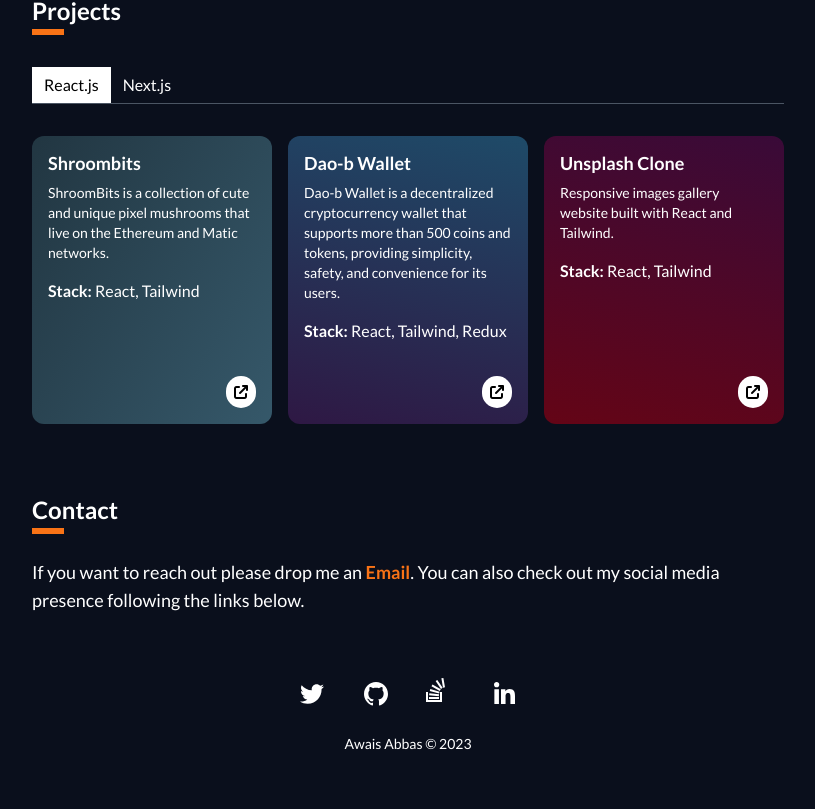
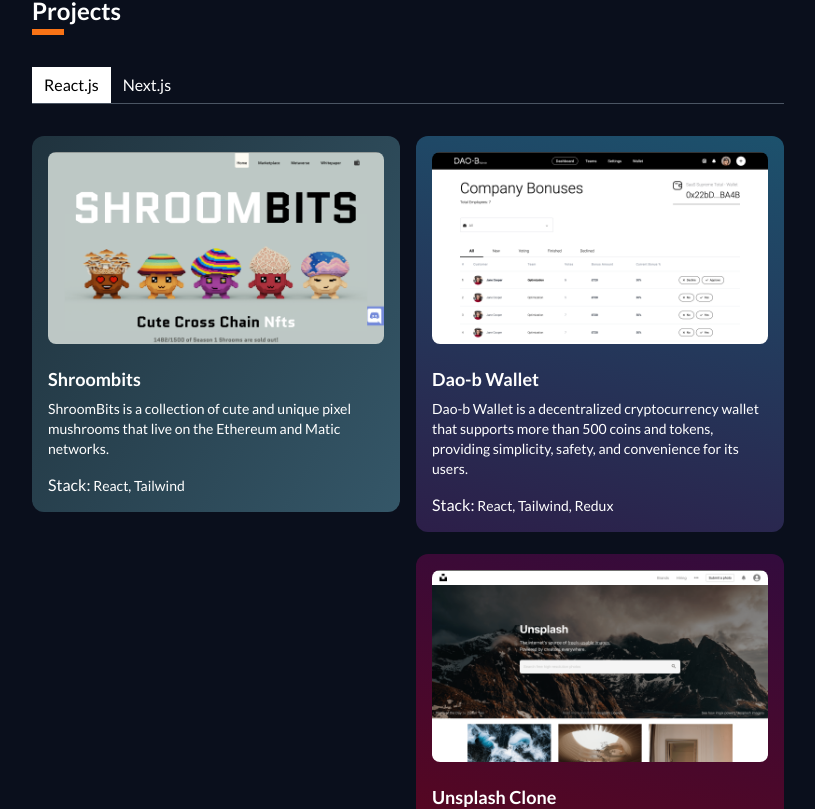
Before and after one commit to kazmi066/kazmi066.github.io, a React (Create React App) app: page / in a window 1280 px wide. Shown: the part 1531-2340 px from the top of the page, without its empty margins (232-1047 px from the left). Before the commit the page ends 2309 px from the top, so only its background shows below. Built offline with nearby package versions, Linux system fonts and the light colour scheme.

Commit message:
Update projects section content

```diff
--- a/src/components/Home/Projects.js
+++ b/src/components/Home/Projects.js
@@ -28,12 +28,12 @@ export default function Projects() {
 					<Tab>Next.js</Tab>
 				</TabList>
 				<TabPanel className="mt-8">
-					<div className="overflow-hidden grid xl:grid-cols-3 md:grid-cols-2 grid-cols-1 gap-4" ref={ref}>
+					<div className="overflow-hidden sm:columns-2 columns-auto gap-4" ref={ref}>
 						{renderProjects('react')}
 					</div>
 				</TabPanel>
 				<TabPanel className="mt-8">
-					<div className="overflow-hidden grid xl:grid-cols-3 md:grid-cols-2 grid-cols-1 gap-4" ref={ref}>
+					<div className="overflow-hidden sm:columns-2 columns-auto gap-4" ref={ref}>
 						{renderProjects('next')}
 					</div>
 				</TabPanel>
--- a/src/components/ProjectCard.js
+++ b/src/components/ProjectCard.js
@@ -1,75 +1,40 @@
-import { motion } from "framer-motion";
-import { useState } from "react";
+const AnchorWrapper = ({ url, children }) => {
+	return url && (
+		<a
+			href={url}
+			target="_blank"
+			rel="noopener noreferrer">
+			{children}
+		</a>
+	)
+}
 
 export const ProjectCard = ({ project }) => {
-	const [isHovered, setIsHovered] = useState(false);
-	const [cursorPosition, setCursorPosition] = useState({ x: 0, y: 0 });
-
-	const handleMouseEnter = (event) => {
-    setIsHovered(true);
-  };
-
-  const handleMouseLeave = () => {
-    setIsHovered(false);
-  };
-
-  const handleMouseMove = (event) => {
-    if (isHovered) {
-      setCursorPosition({ x: event.clientX, y: event.clientY });
-    }
-  };
-
-	const imageVariants = {
-    visible: { opacity: 1 },
-    hidden: { opacity: 0 },
-  };
-
-  const imageTransition = {
-		duration: 0.5,
-    ease: 'easeInOut'
-  };
-
 	return (
-		<div
-			key={project.id}
-			className="text-white relative"
-			onMouseEnter={handleMouseEnter}
-			onMouseLeave={handleMouseLeave}
-			onMouseMove={handleMouseMove}>
-			<div className={`gradient gradient-${project.id} relative inline-block overflow-hidden mb-4 py-4 sm:h-72 h-auto w-full px-4 rounded-xl bg-no-repeat bg-cover`}>
+		<div key={project.id} className="text-white relative group">
+			<div className={`gradient gradient-${project.id} relative inline-block overflow-hidden mb-4 py-4 w-full px-4 rounded-xl bg-no-repeat bg-cover`}>
+				<div className="project-card-overlay" />
+				<img src={project.picture} alt="Project pic" className="rounded-lg mb-6" />
 				<h4 className="font-bold leading-tight pb-2">
 						{project.basicTitle}
 				</h4>
 				<p className="mb-4 text-sm">
 						{project.description}
 				</p>
-				<p className="capitalize"><b>Stack:</b> {
+				<p className="capitalize text-sm"><span className="text-[16px] font-medium">Stack:</span> {
 						project.stack?.map((p, index) => `${p}${index === project.stack.length - 1 ? '' : ', '}`)
 				}</p>
-				<a className="absolute bottom-4 right-4" href={project.link} target="_blank" rel="noopener noreferrer">
-						<i className="fa-solid bg-white text-black p-2 rounded-full fa-arrow-up-right-from-square"></i>
-				</a>
+				<div className="absolute bottom-4 right-4 group-hover:opacity-100 opacity-0 transition-opacity">
+					<div className="flex items-center gap-2">
+						<AnchorWrapper url={project.githubUrl}>
+							<i className="fa-brands fa-github bg-white text-black p-2 rounded-full"></i>
+						</AnchorWrapper>
+						<AnchorWrapper url={project.link}>
+							<i className="fa-solid bg-white text-black p-2 rounded-full fa-arrow-up-right-from-square"></i>
+						</AnchorWrapper>
+					</div>
+				</div>
 			</div>
-			{isHovered && (
-				<motion.img
-					src={project.picture}
-					alt="Project Image"
-					style={{
-						position: 'fixed',
-						pointerEvents: 'none',
-						left: cursorPosition.x,
-						top: cursorPosition.y,
-						width: '400px',
-						zIndex: 100,
-						height: '240px',
-					}}
-					initial="hidden"
-					animate="visible"
-					exit="hidden"
-					variants={imageVariants}
-					transition={imageTransition}
-				/>
-			)}
 		</div>
 	)
 }
--- a/src/data/projects.js
+++ b/src/data/projects.js
@@ -8,73 +8,74 @@ import Zeej from '../assets/zeej.png';
 
 export const projects = [
     {
-        "id": 1,
-        "basicTitle": "Ledger",
-        "description": "A fiverr client project dealing with blockchain, built with Next and Tailwind.",
-        "link": "https://ledger-design.netlify.app",
-        "gradient": "gradient-1",
-        "category": "next",
-        "picture": Ledger,
-        "stack": ["next", "tailwind"]
+        id: 1,
+        basicTitle: "Ledger",
+        description: "A fiverr client project dealing with blockchain, built with Next and Tailwind.",
+        link: "https://ledger-design.netlify.app",
+        gradient: "gradient-1",
+        category: "next",
+        picture: Ledger,
+        stack: ["next", "tailwind"]
     },
     {
-        "id": 2,
-        "basicTitle": "Treasure Market",
-        "description": "Treasure is an online platform where people can collect and preserve rare and historic items, build an awesome collection, and comment on their collections and experiences.",
-        "link": "https://www.treasuremarket.com",
-        "gradient": "gradient-7",
-        "category": "next",
-        "picture": Treasure,
-        "stack": ["next", "material-ui", "next-auth", "redux"]
+        id: 2,
+        basicTitle: "Treasure Market",
+        description: "Treasure is an online platform where people can collect and preserve rare and historic items, build an awesome collection, and comment on their collections and experiences.",
+        link: "https://www.treasuremarket.com",
+        gradient: "gradient-7",
+        category: "next",
+        picture: Treasure,
+        stack: ["next", "material-ui", "next-auth", "redux"]
     },
     {
-        "id": 3,
-        "basicTitle": "Shroombits",
-        "description": "ShroomBits is a collection of cute and unique pixel mushrooms that live on the Ethereum and Matic networks.",
-        "link": "https://shroombits-102471.netlify.app",
-         "gradient": "gradient-3",
-        "category": "react",
-        "picture": ShroomBits,
-        "stack": ["react", "tailwind"]
+        id: 3,
+        basicTitle: "Shroombits",
+        description: "ShroomBits is a collection of cute and unique pixel mushrooms that live on the Ethereum and Matic networks.",
+        link: "https://shroombits-102471.netlify.app",
+        gradient: "gradient-3",
+        category: "react",
+        picture: ShroomBits,
+        stack: ["react", "tailwind"]
     },
     {
-        "id": 4,
-        "basicTitle": "Dao-b Wallet",
-        "description": "Dao-b Wallet is a decentralized cryptocurrency wallet that supports more than 500 coins and tokens, providing simplicity, safety, and convenience for its users.",
-        "link": "https://dao-b-7c8a5a.netlify.app/admin/dashboard",
-         "gradient": "gradient-4",
-        "category": "react",
-        "picture": DaoB,
-        "stack": ["react", "tailwind", "redux"]
+        id: 4,
+        basicTitle: "Dao-b Wallet",
+        description: "Dao-b Wallet is a decentralized cryptocurrency wallet that supports more than 500 coins and tokens, providing simplicity, safety, and convenience for its users.",
+        link: "https://dao-b-7c8a5a.netlify.app/admin/dashboard",
+        gradient: "gradient-4",
+        category: "react",
+        picture: DaoB,
+        stack: ["react", "tailwind", "redux"]
     },
     {
-        "id": 5,
-        "basicTitle": "Unsplash Clone",
-        "description": "Responsive images gallery website built with React and Tailwind.",
-        "link": "https://unsplash-clone-d3.netlify.app/",
-         "gradient": "gradient-5",
-        "category": "react",
-        "picture": Unsplash,
-        "stack": ["react", "tailwind"]
+        id: 5,
+        basicTitle: "Unsplash Clone",
+        description: "Responsive images gallery website built with React and Tailwind.",
+        link: "https://unsplash-clone-d3.netlify.app/",
+        githubUrl: "https://github.com/kazmi066/unsplash-clone",
+        gradient: "gradient-5",
+        category: "react",
+        picture: Unsplash,
+        stack: ["react", "tailwind"]
     },
     {
-        "id": 6,
-        "basicTitle": "Zeej",
-        "description": "ZEEJ Events provides end-to-end event solutions powered by proprietary data and algorithms and executed by partners vetted for quality.",
-        "link": "https://zeej.netlify.app/",
-         "gradient": "gradient-6",
-        "category": "next",
-        "picture": Zeej,
-        "stack": ["next", "tailwind"]
+        id: 6,
+        basicTitle: "Zeej",
+        description: "ZEEJ Events provides end-to-end event solutions powered by proprietary data and algorithms and executed by partners vetted for quality.",
+        link: "https://zeej.netlify.app/",
+        gradient: "gradient-6",
+        category: "next",
+        picture: Zeej,
+        stack: ["next", "tailwind"]
     },
     {
-        "id": 7,
-        "basicTitle": "Febeth",
-        "description": "Fabeth is an Austrian play-and-earn gamefi DAO. Febeth partners with game developers across the globe to integrate their games on blockchains.",
-        "link": "https://febeth-redesign.netlify.app",
-         "gradient": "gradient-2",
-        "category": "next",
-        "picture": Febeth,
-        "stack": ["next", "tailwind"]
+        id: 7,
+        basicTitle: "Febeth",
+        description: "Fabeth is an Austrian play-and-earn gamefi DAO. Febeth partners with game developers across the globe to integrate their games on blockchains.",
+        link: "https://febeth-redesign.netlify.app",
+        gradient: "gradient-2",
+        category: "next",
+        picture: Febeth,
+        stack: ["next", "tailwind"]
     }
 ]
--- a/src/index.css
+++ b/src/index.css
@@ -36,6 +36,12 @@ html, body {
   font-family: 'Lato', monospace, sans-serif;
   color: #fff;
   background: #0a0f1c;
+}
+
+@layer components {
+  .project-card-overlay {
+    @apply absolute inset-0 w-full h-full transition-colors group-hover:bg-slate-800/40;
+  }
 }
 
 .react-tabs__tab {
```
